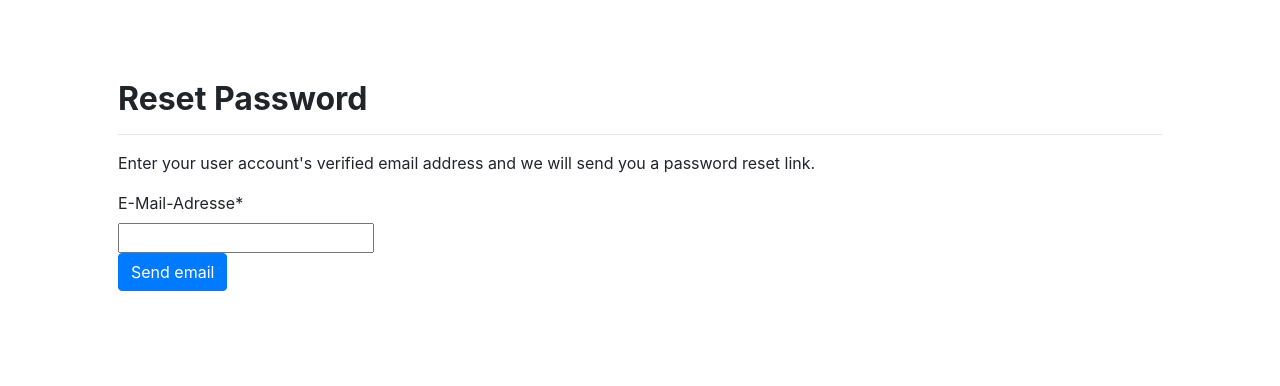
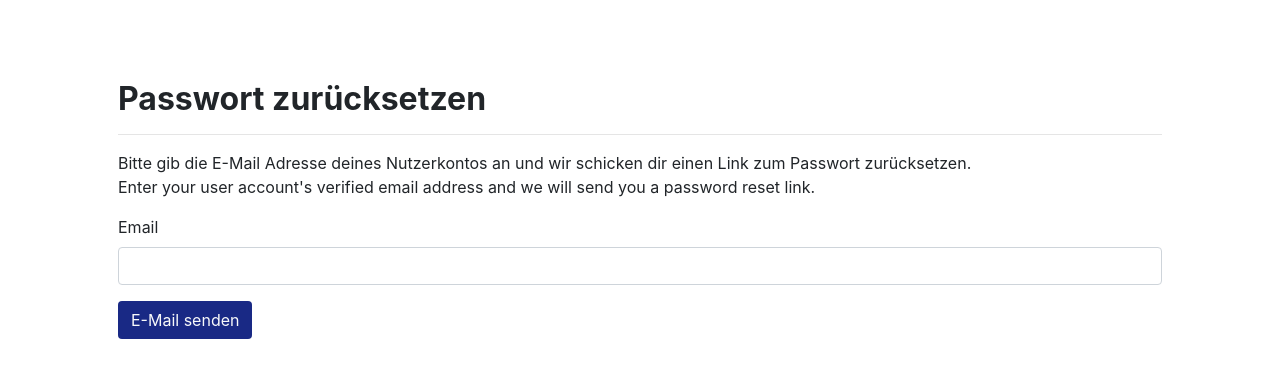
Before and after one commit to check24-scholarships/tutor-smith, a Django app: page /reset/ in a window 1280 px wide. Shown: the part 58-444 px from the top of the page. Run offline with Django 3.2, Linux system fonts and the light colour scheme; parts of the project's set-up code (start-up, migrations or seed data) failed here and were passed over; some libraries are stand-ins or nearby versions.

Commit message:
reset password form

```diff
--- a/user_management/templates/login.html
+++ b/user_management/templates/login.html
@@ -12,7 +12,7 @@
     <form action="{% url 'login' %}" method="post">
             {% csrf_token %}
         <div class="form-group">
-            <label>{{form.email.label}}</label>
+            <label>E-Mail}</label>
             <input type="email" id="email" name="email" class="form-control">
         </div>
         <div class="form-group">
--- a/user_management/templates/password/password_reset.html
+++ b/user_management/templates/password/password_reset.html
@@ -1,18 +1,22 @@
 {% extends 'base.html' %}
 {% load crispy_forms_filters %}
-{% block title %}Forgot Your Password?{% endblock %}
+{% block title %}Passwort zurücksetzen{% endblock %}
 {% block content %}
 
-	{% load crispy_forms_tags %}
 
 	<div class="container p-5">
-  	 	<h2 class="font-weight-bold mt-3">Reset Password</h2>
+  	 	<h2 class="font-weight-bold mt-3">Passwort zurücksetzen</h2>
 		<hr>
+		Bitte gib die E-Mail Adresse deines Nutzerkontos an und wir schicken dir einen Link zum Passwort zurücksetzen.
 		<p>Enter your user account's verified email address and we will send you a password reset link.</p>
         <form method="POST">
             {% csrf_token %}
-            {{ password_reset_form|crispy }}
-            <button class="btn btn-primary" type="submit">Send email</button>
+			<div class="form-group">
+				<label>Email</label>
+				<input name="email" type="email" class="form-control">
+			</div>
+
+		<button class="btn text-light"  style="background-color: #192985" type="submit">E-Mail senden</button>
         </form>
   	</div>
 
--- a/user_management/templates/register.html
+++ b/user_management/templates/register.html
@@ -3,7 +3,8 @@
 {% block title %}Register{% endblock title %}
 {% block content %}
 <div class="register">
-<h3>Registrieren</h3>
+    <h2 class="font-weight-bold mt-3"> Registrieren </h2>
+
 <form action="{% url 'register' %}" method="post">
     {% csrf_token %}
     <div class="form-row">
@@ -17,7 +18,7 @@
         </div>
       </div>
       <div class="form-group">
-        <label for="">Email</label>
+        <label for="">E-Mail</label>
         <input type="email" class="form-control" id="" name='email' placeholder="">
       </div>
 
```
Also changed, not shown: 1 other file.
